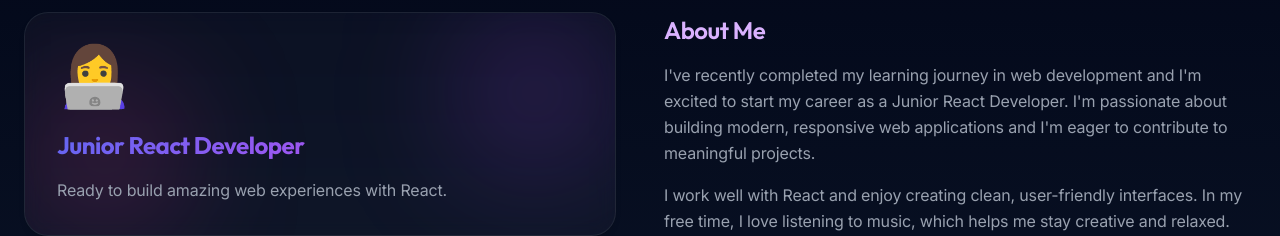
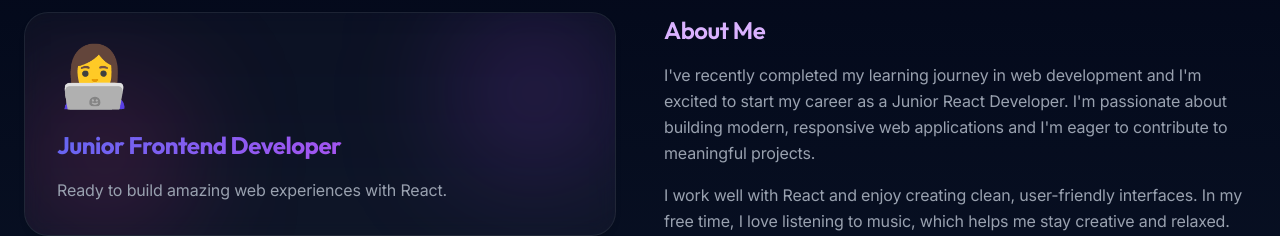
Before and after one commit to sucharita4867/my-portfolio, a React (Vite) app: page / in a window 1280 px wide. Shown: the part 1000-1236 px from the top of the page. Built offline with nearby package versions, Linux system fonts and the light colour scheme.

Commit message:
update about

```diff
--- a/src/components/About.jsx
+++ b/src/components/About.jsx
@@ -67,7 +67,7 @@ const About = () => {
                 <div className="relative z-10">
                   <div className="text-6xl mb-6">👩‍💻</div>
                   <h3 className="text-2xl font-bold mb-4 gradient-text">
-                    Junior React Developer
+                    Junior Frontend Developer
                   </h3>
                   <p className="text-gray-400 leading-relaxed">
                     Ready to build amazing web experiences with React.
```
